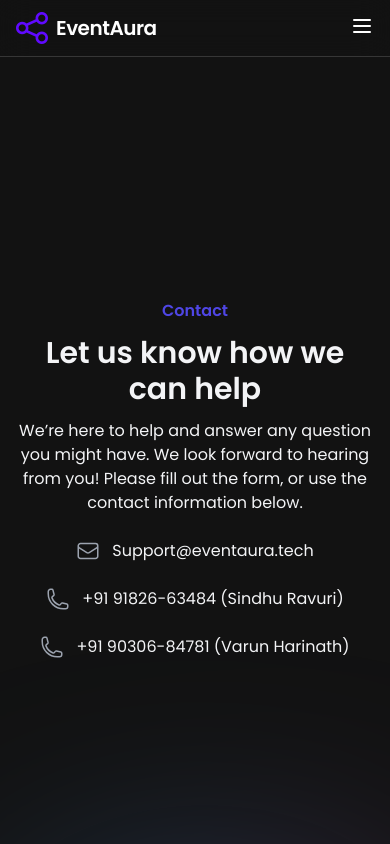
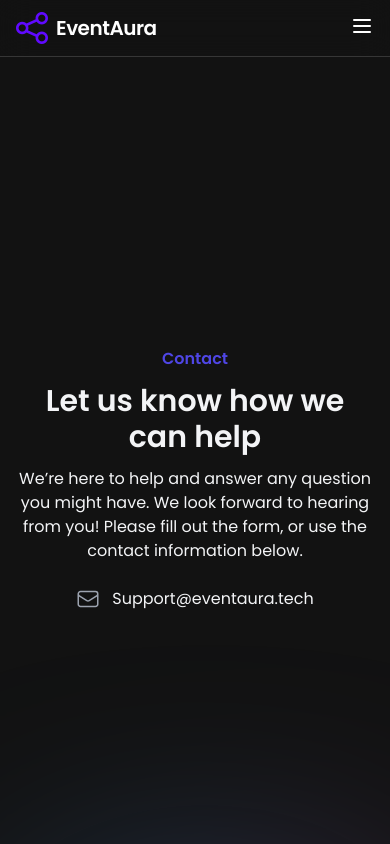
Before and after one commit to EventAura/client, a React (Vite) app: page /contact-us in a window 390 px wide. Shown: the top 844 px of the page. Built offline with nearby package versions, Linux system fonts and the light colour scheme.

Commit message:
Removve PhoneNumbers from ContactUs.js

```diff
--- a/src/components/Contact/ContactUs.jsx
+++ b/src/components/Contact/ContactUs.jsx
@@ -57,7 +57,7 @@
                       </a>
                     </p>
                   </li>
-                  <li className="flex items-center gap-x-3">
+{/*                   <li className="flex items-center gap-x-3">
                     <div className="flex-none text-gray-400">
                       <svg
                         xmlns="http://www.w3.org/2000/svg"
@@ -94,7 +94,7 @@
                       </svg>
                     </div>
                     <p>+91 90306-84781 (Varun Harinath)</p>
-                  </li>
+                  </li> */}
                 </ul>
               </div>
             </div>
```
